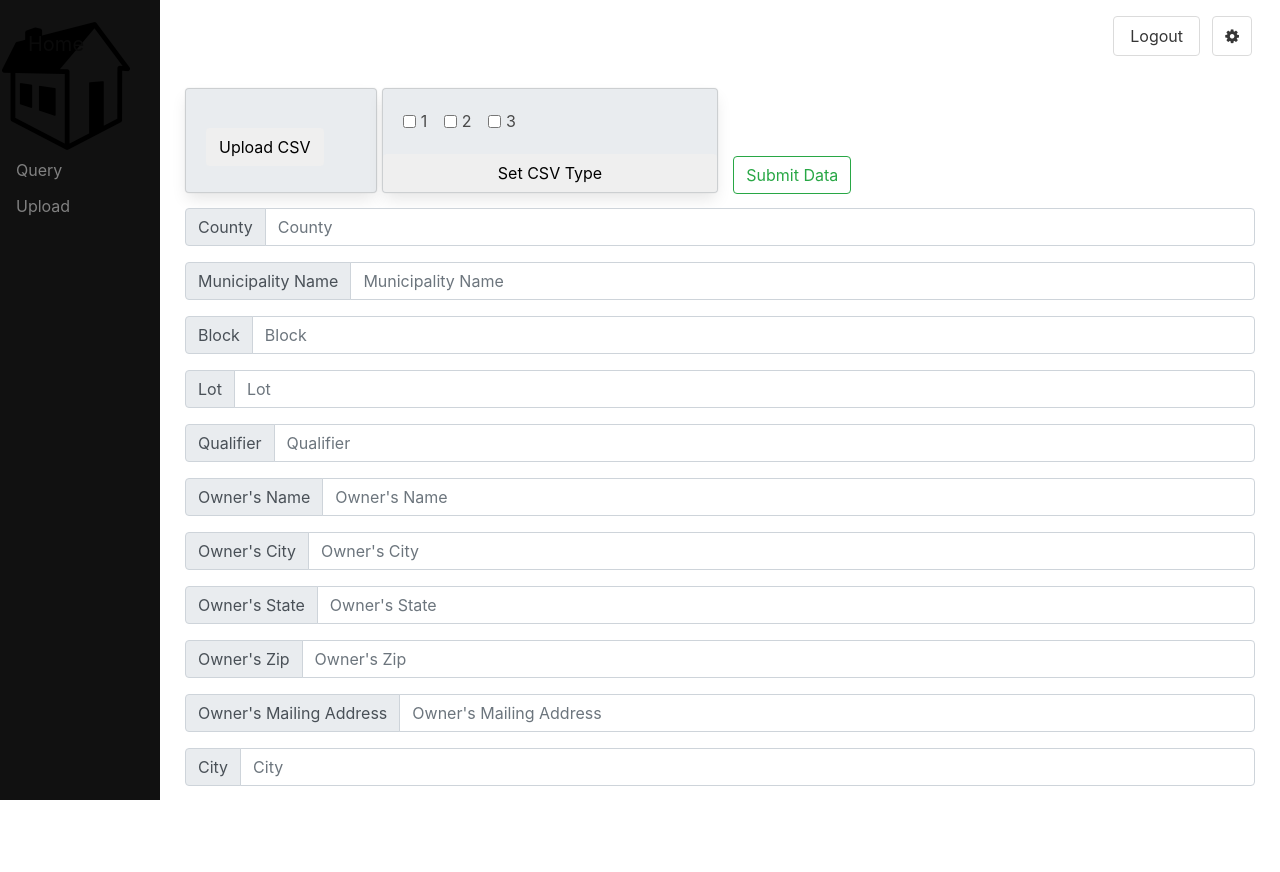
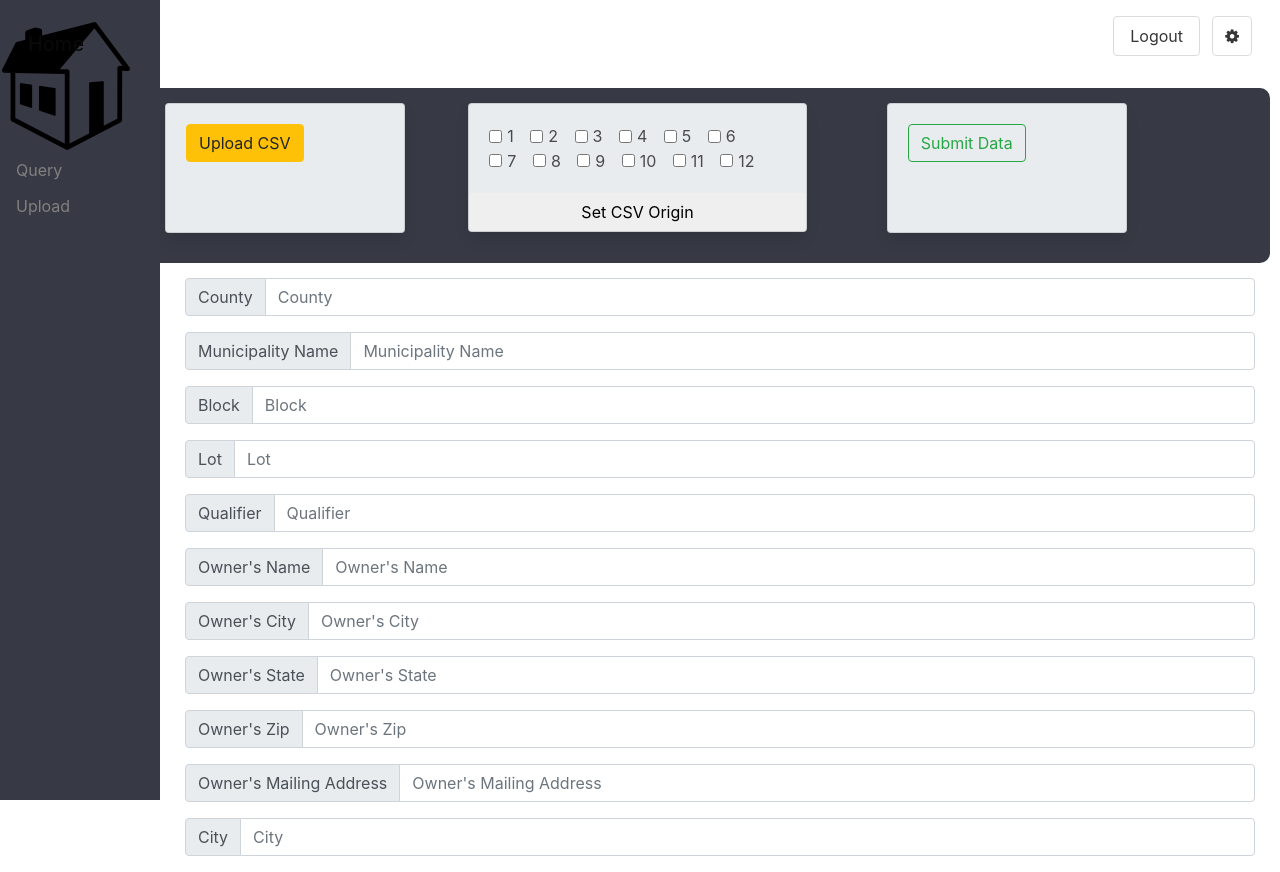
Before and after one commit to jeff-vincent/flask-csv-app, a Flask app: page /upload in a window 1280 px wide. Before the commit the page ends 800 px from the top, so only its background shows below. Run offline with Flask 2, Linux system fonts and the light colour scheme; a user stored in the database is signed in; data comes from the database, SQL or seed files in the repository; some libraries are stand-ins or nearby versions.

Commit message:
Improve UI

```diff
--- a/static/css/style.css
+++ b/static/css/style.css
@@ -74,7 +74,7 @@
   z-index: 1; /* Stay on top */
   top: 0; /* Stay at the top */
   left: 0;
-  background-color: #111; /* Black */
+  background-color: #373944; /* Black */
   overflow-x: hidden; /* Disable horizontal scroll */
   padding-top: 20px;
 }
--- a/templates/selector.html
+++ b/templates/selector.html
@@ -1,5 +1,5 @@
-<div class='jumbotron'>
-    <h5 style="padding:5px;">Query Selector</h5>
+<div class='jumbotron' style="background-color: #373944; margin-left: -200">
+    <h5 style="padding:5px; color: #818181">Query Selector</h5>
 
     <select class="btn dropdown-toggle">
             <option value="name">County</option>
--- a/templates/upload.html
+++ b/templates/upload.html
@@ -4,22 +4,23 @@
 {% include "sidebar.html" %}
 <div class="main">
 <div id="uploadControls" class="container">
-    <div class="row">
+    <div class="row" style="background-color:#373944; padding: 15px; margin-bottom: 15px; margin-left: -50px;border-radius: 10px;">
 
         <div class="col-sm-4">
-  <div class="card" style="width: 12rem;  background-color: #E9ECEF">
+  <div class="card" style="width: 15rem; margin-bottom: 15px; background-color: #E9ECEF">
     <div class="card-body">
-      <div style="height: 19px;"></div>
+
       <div class="upload-btn-wrapper">
-        <button id="upload" class="btn btn-outline "> Upload CSV </button>
+        <button id="upload" class="btn btn-warning"> Upload CSV </button>
         <input type="file" id="fileInput"></input>
+        <div style="height: 44px"></div>
     </div>
     </div>
   </div>
   </div>
   <div class="col-sm-4">
 
-  <div class="card" style="width: 23rem; margin-bottom: 15px; margin-left: -170px; background-color: #E9ECEF">
+  <div class="card" style="width: 30rem; margin-bottom: 15px; margin-left: -65px; background-color: #E9ECEF">
       <div class="card-body">
 
       <div class="form-check form-check-inline">
@@ -34,12 +35,53 @@
           <input class="form-check-input" type="checkbox" id="inlineCheckbox3" value="option3" >
           <label class="form-check-label" for="inlineCheckbox3">3</label>
         </div>
+        <div class="form-check form-check-inline">
+            <input class="form-check-input" type="checkbox" id="inlineCheckbox1" value="option1">
+            <label class="form-check-label" for="inlineCheckbox1">4</label>
+          </div>
+          <div class="form-check form-check-inline">
+            <input class="form-check-input" type="checkbox" id="inlineCheckbox2" value="option2">
+            <label class="form-check-label" for="inlineCheckbox2">5</label>
+          </div>
+          <div class="form-check form-check-inline">
+            <input class="form-check-input" type="checkbox" id="inlineCheckbox3" value="option3" >
+            <label class="form-check-label" for="inlineCheckbox3">6</label>
+          </div>
+          <div class="form-check form-check-inline">
+              <input class="form-check-input" type="checkbox" id="inlineCheckbox2" value="option2">
+              <label class="form-check-label" for="inlineCheckbox2">7</label>
+            </div>
+            <div class="form-check form-check-inline">
+                <input class="form-check-input" type="checkbox" id="inlineCheckbox1" value="option1">
+                <label class="form-check-label" for="inlineCheckbox1">8</label>
+              </div>
+              <div class="form-check form-check-inline">
+                <input class="form-check-input" type="checkbox" id="inlineCheckbox2" value="option2">
+                <label class="form-check-label" for="inlineCheckbox2">9</label>
+              </div>
+              <div class="form-check form-check-inline">
+                <input class="form-check-input" type="checkbox" id="inlineCheckbox3" value="option3" >
+                <label class="form-check-label" for="inlineCheckbox3">10</label>
+              </div>
+              <div class="form-check form-check-inline">
+                  <input class="form-check-input" type="checkbox" id="inlineCheckbox2" value="option2">
+                  <label class="form-check-label" for="inlineCheckbox2">11</label>
+                </div>
+                <div class="form-check form-check-inline">
+                    <input class="form-check-input" type="checkbox" id="inlineCheckbox2" value="option2">
+                    <label class="form-check-label" for="inlineCheckbox2">12</label>
+                  </div>
+
       </div>
-      <button id="setCSVType"class="btn btn-outline" onclick="setCSVType()">Set CSV Type</button>
+      <button id="setCSVType"class="btn btn-outline" onclick="setCSVType()">Set CSV Origin</button>
     </div>
   </div>
+  <div class="card" style="width: 15rem; margin-bottom: 15px; margin-left: -150; background-color: #E9ECEF">
+      <div class="card-body">
       <div>
-          <button style="margin-left: -170px; margin-bottom: -132px" id="submitData"class="btn btn-outline-success margin-top-15" onclick="submitData()">Submit Data</button>
+          <button id="submitData"class="btn btn-outline-success " onclick="submitData()">Submit Data</button>
+        </div>
+        </div>
         </div>
 
 </div>
```
